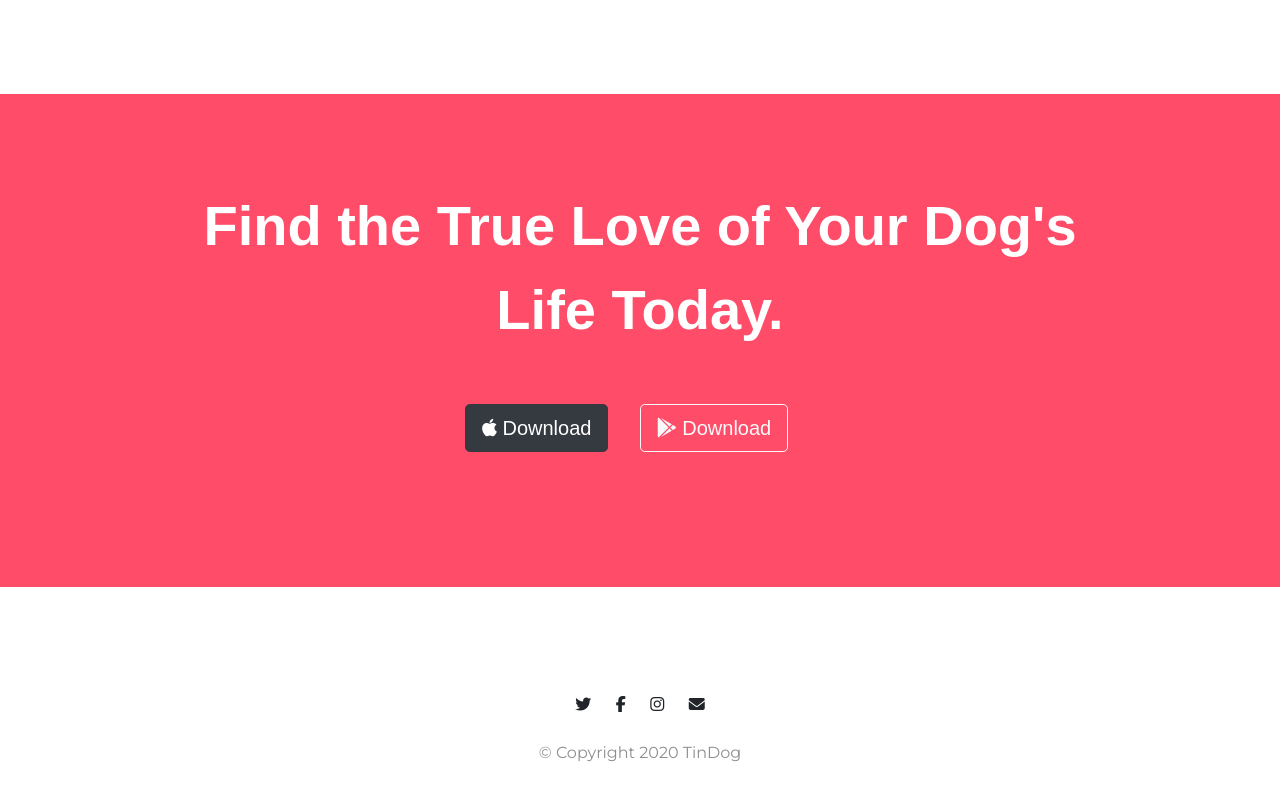
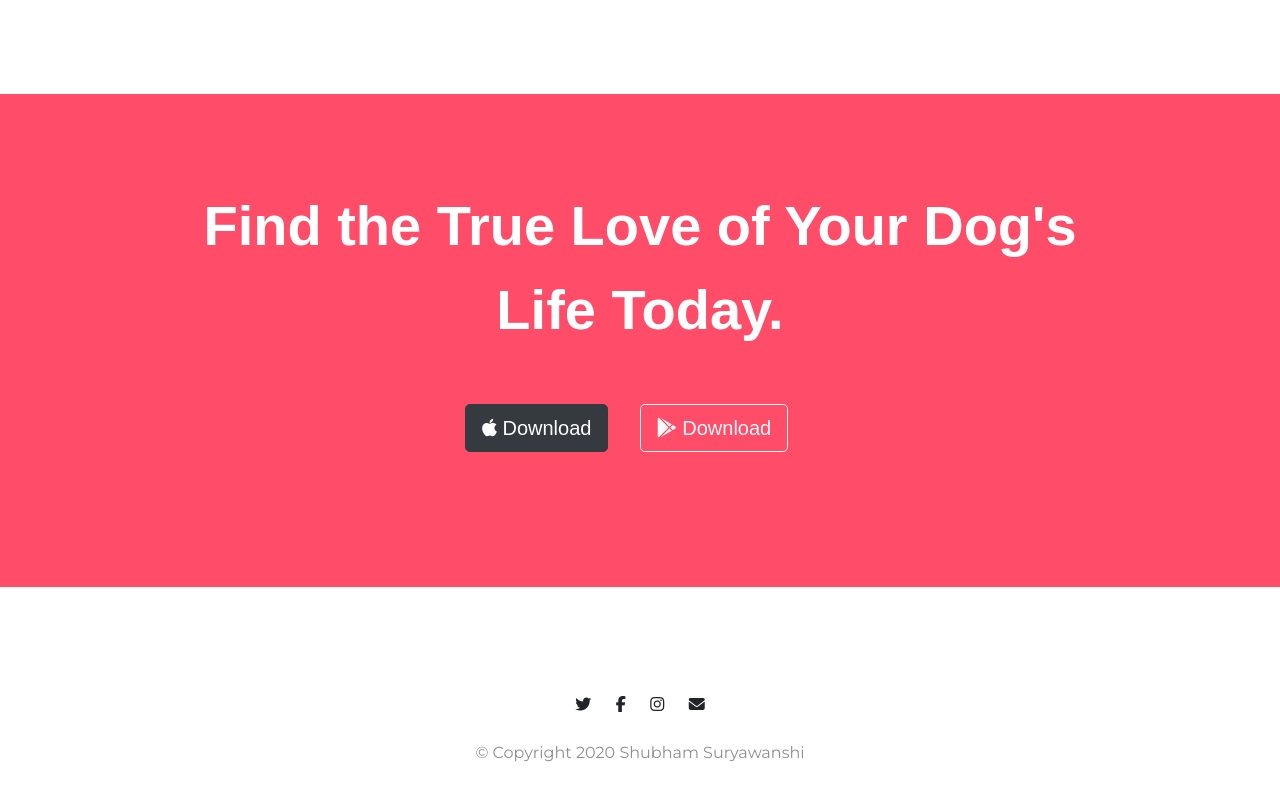
Before and after one commit to shubhams5/tindog, a plain HTML site: page index.html in a window 1280 px wide. Shown: the part 2671-3471 px from the top of the page. Drawn offline with nearby package versions, Linux system fonts and the light colour scheme.

Commit message:
Concept copyright updated

```diff
--- a/index.html
+++ b/index.html
@@ -202,7 +202,7 @@
         <i class="social-icon fab fa-instagram"></i>
         <i class="social-icon fas fa-envelope"></i>
 
-        <p class="copyright">© Copyright 2020 TinDog</p>
+        <p class="copyright">© Copyright 2020 Shubham Suryawanshi</p>
     </footer>
 
 
```
